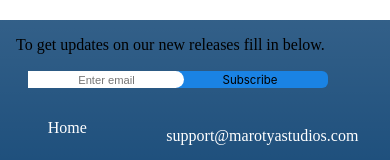
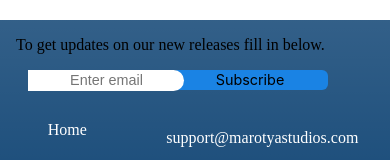
Before and after one commit to andilemarotya/marotya-studios, a React (Create React App) app in the folder frontend/: page /contact in a window 390 px wide. Shown: the part 816-976 px from the top of the page. Built offline with nearby package versions, Linux system fonts and the light colour scheme.

Commit message:
m-footer

```diff
--- a/frontend/src/components/Footer.css
+++ b/frontend/src/components/Footer.css
@@ -221,12 +221,12 @@ input {
 
     .fill {
         width: 50%;
-        font-size: .7rem;
+        font-size: .9rem;
     }
 
     .btn-sub {
         width: 50%;
-        font-size: .72rem;
+        font-size: .9rem;
     }
     .foot-links {
         justify-content: space-around;
```
